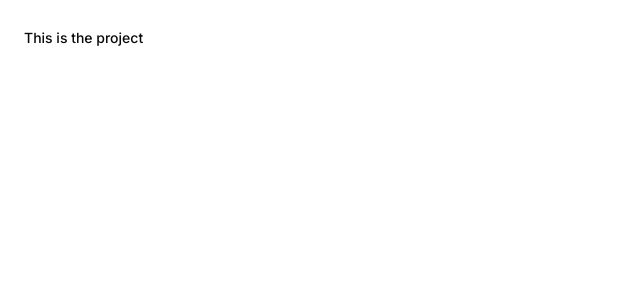
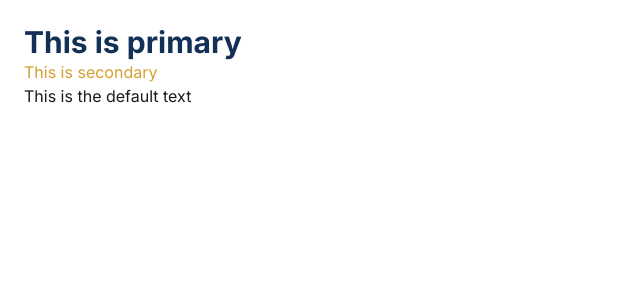
Before and after one commit to andry-iany/house-price-prediction, a Next.js app in the folder frontend/: page / in a window 1280 px wide. Shown: the top 300 px of the page, without its empty margins (0-640 px from the left). Built offline with nearby package versions, Linux system fonts and the light colour scheme.

Commit message:
testing colors

```diff
--- a/frontend/app/globals.css
+++ b/frontend/app/globals.css
@@ -49,15 +49,17 @@
 
 :root {
     --background: oklch(1 0 0);
-    --foreground: oklch(0.145 0 0);
+    --foreground: #181C1E;
+    --primary: oklch(0.205 0 0);
+    --primary-foreground: rgb(19, 48, 87);
+    --secondary: rgb(214, 158, 46);
+    --secondary-foreground: rgb(214, 158, 46);
+
+
     --card: oklch(1 0 0);
     --card-foreground: oklch(0.145 0 0);
     --popover: oklch(1 0 0);
     --popover-foreground: oklch(0.145 0 0);
-    --primary: oklch(0.205 0 0);
-    --primary-foreground: oklch(0.985 0 0);
-    --secondary: oklch(0.97 0 0);
-    --secondary-foreground: oklch(0.205 0 0);
     --muted: oklch(0.97 0 0);
     --muted-foreground: oklch(0.556 0 0);
     --accent: oklch(0.97 0 0);
--- a/frontend/app/page.tsx
+++ b/frontend/app/page.tsx
@@ -2,12 +2,12 @@ import { Button } from "@/components/ui/button"
 
 export default function Page() {
   return (
-    <div className="flex min-h-svh p-6">
-      <div className="flex max-w-md min-w-0 flex-col gap-4 text-sm leading-loose">
-        <div>
-          <h1 className="font-medium">This is the project</h1>
-        </div>
-      </div>
+    <div className="min-h-svh p-6">
+      <h1 className="text-3xl font-bold text-primary-foreground">
+        This is primary
+      </h1>
+      <h2 className="text-secondary-foreground">This is secondary</h2>
+      <p>This is the default text</p>
     </div>
   )
 }
```
